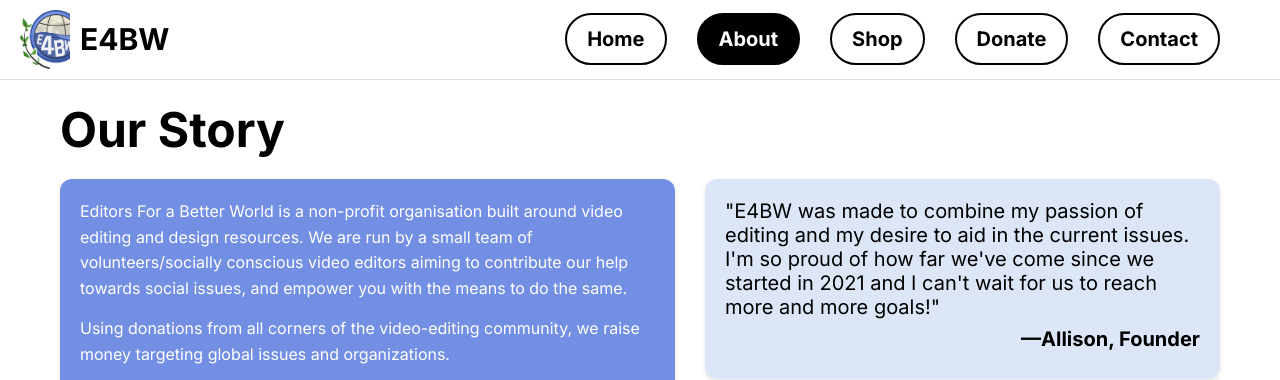
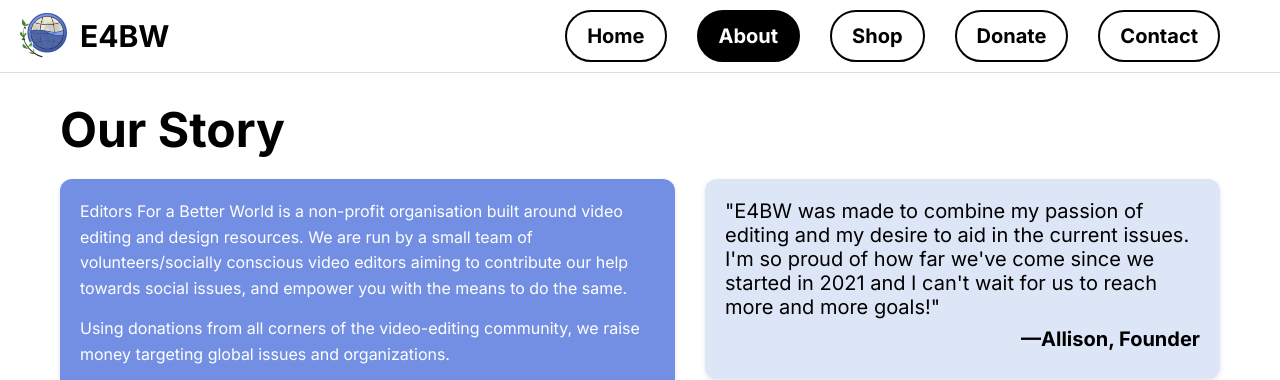
Before and after one commit to editorsforabetterworld/E4BW, a plain HTML site: page our-story.html in a window 1280 px wide. Shown: the top 380 px of the page. Drawn offline with Linux system fonts and the light colour scheme.

Commit message:
Update our-story.html

```diff
--- a/our-story.html
+++ b/our-story.html
@@ -22,7 +22,7 @@
   <header>
     <nav>
       <div class="logo">
-        <img src="Homepage/MAIN LOGO 1.png" alt="E4BW Logo" />
+        <img src="Homepage/WORDMARK.png" alt="E4BW Logo" />
         <span>E4BW</span>
       </div>
       <ul>
```
